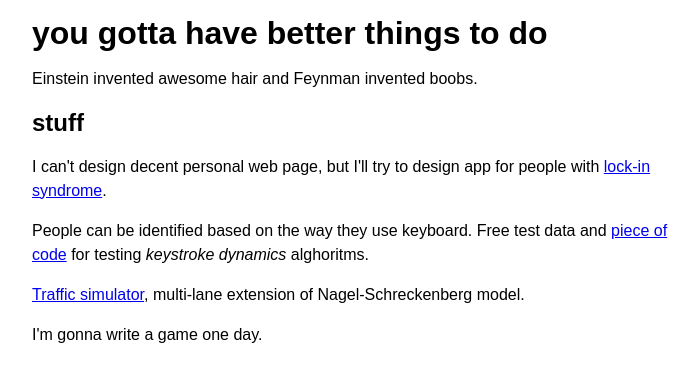
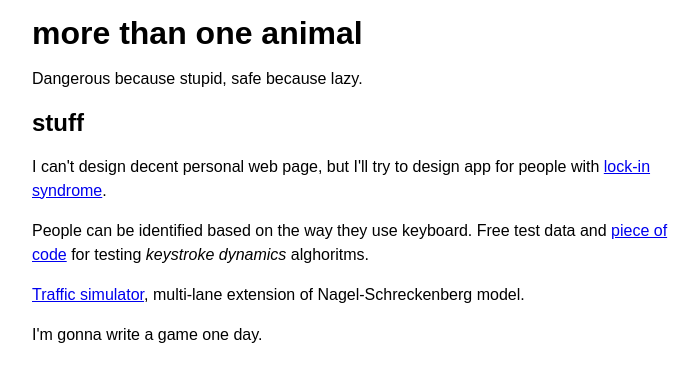
Before and after one commit to morethanoneanimal/morethanoneanimal.github.io, a plain HTML site: page index.html in a window 1280 px wide. Shown: the whole page, without its empty margins (288-987 px from the left). Drawn offline with Linux system fonts and the light colour scheme.

Commit message:
nowa stylówa

```diff
--- a/index.html
+++ b/index.html
@@ -6,8 +6,8 @@
 		<link href="style.css" rel="stylesheet" type="text/css">
 	</head>
 	<body>
-		<h1>you gotta have better things to do</h1>
-		<p>Einstein invented awesome hair and Feynman invented boobs.</p>
+		<h1>more than one animal</h1>
+		<p>Dangerous because stupid, safe because lazy.</p>
 		<h2>stuff</h2>
 		<p>I can't design decent personal web page, but I'll try to design app for people with <a href="papillon.html">lock-in syndrome</a>.</p>
 		<p>People can be identified based on the way they use keyboard. Free test data and
```
